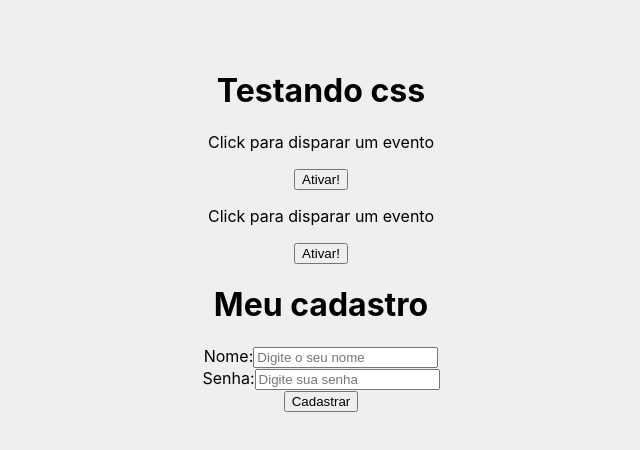
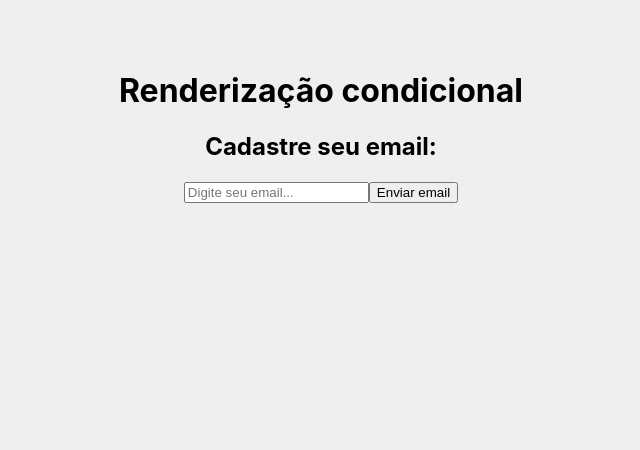
Before and after one commit to Talison-Miguel/Curso-React-Matheus-Battisti, a React (Create React App) app in the folder 1-React/: page / in a window 1280 px wide. Shown: the top 450 px of the page, without its empty margins (319-959 px from the left). Built offline with nearby package versions, Linux system fonts and the light colour scheme.

Commit message:
condicional react

```diff
--- a/1-React/src/App.jsx
+++ b/1-React/src/App.jsx
@@ -1,16 +1,11 @@
-import { Event } from './components/Event';
-import { Form } from './components/Form';
-
 import './App.css';
+import { Condicional } from './components/Condicional';
 
 function App() {
   return (
     <div className="App">
-      <h1>Testando css</h1>
-      <Event numero="1"/>
-      <Event numero="2"/>
-
-      <Form />
+      <h1>Renderização condicional</h1>
+      <Condicional/>
     </div>
   );
 }
--- /dev/null
+++ b/1-React/src/components/Condicional.jsx
@@ -0,0 +1,31 @@
+import { useState } from "react";
+
+export function Condicional() {
+    const [email, setEmail] = useState()
+    const [userEmail, setUserEmail] = useState()
+
+    function enviarEmail(e) {
+        e.preventDefault()
+        setUserEmail(email)
+    }
+
+    function limparEmail(e) {
+        setUserEmail('')
+    }
+
+    return (
+      <div>
+        <h2>Cadastre seu email:</h2>
+        <form>
+            <input type="email" placeholder="Digite seu email..." onChange={(e) => setEmail(e.target.value)}/>
+            <button type="submit" onClick={enviarEmail}>Enviar email</button>
+            {userEmail && (
+                <div>
+                    <p>O email do usuário é: {userEmail}</p>
+                    <button onClick={limparEmail}>Limpar Email</button>
+                </div>
+            )}
+        </form>
+      </div>
+    );
+  }
--- a/1-React/src/components/Event.jsx
+++ b/1-React/src/components/Event.jsx
@@ -1,13 +1,19 @@
+import { Button } from "./eventos/Button";
 
 export function Event({ numero }) {
     function meuEvento() {
-        console.log(`Fui Ativado ${numero}`)
+        console.log(`Ativando primeiro evento ${numero}`)
+    }
+
+    function segundoEvento() {
+        console.log('Ativando segundo evento')
     }
 
     return (
         <div>
             <p>Click para disparar um evento</p>
-            <button onClick={meuEvento}>Ativar!</button>
+            <Button text="Primeiro Evento" event={meuEvento}/>
+            <Button text="Segundo Evento" event={segundoEvento}/>
         </div>
     );
 }
--- /dev/null
+++ b/1-React/src/components/eventos/Button.jsx
@@ -0,0 +1,4 @@
+
+export function Button({ text, event }) {
+    return <button onClick={event}>{text}</button>
+}
```
